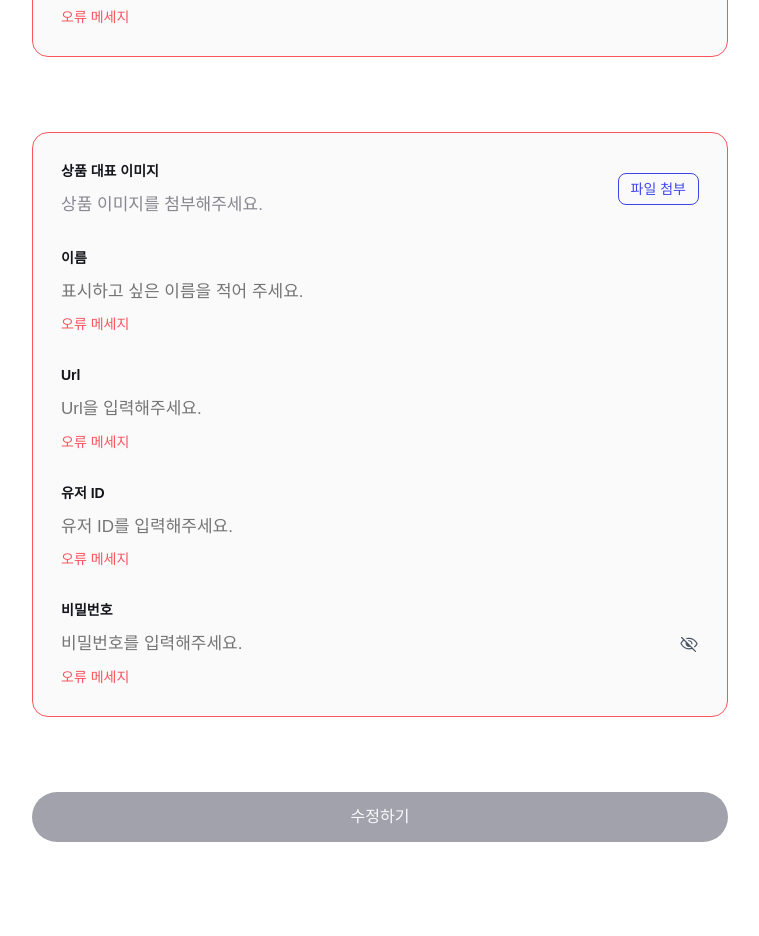
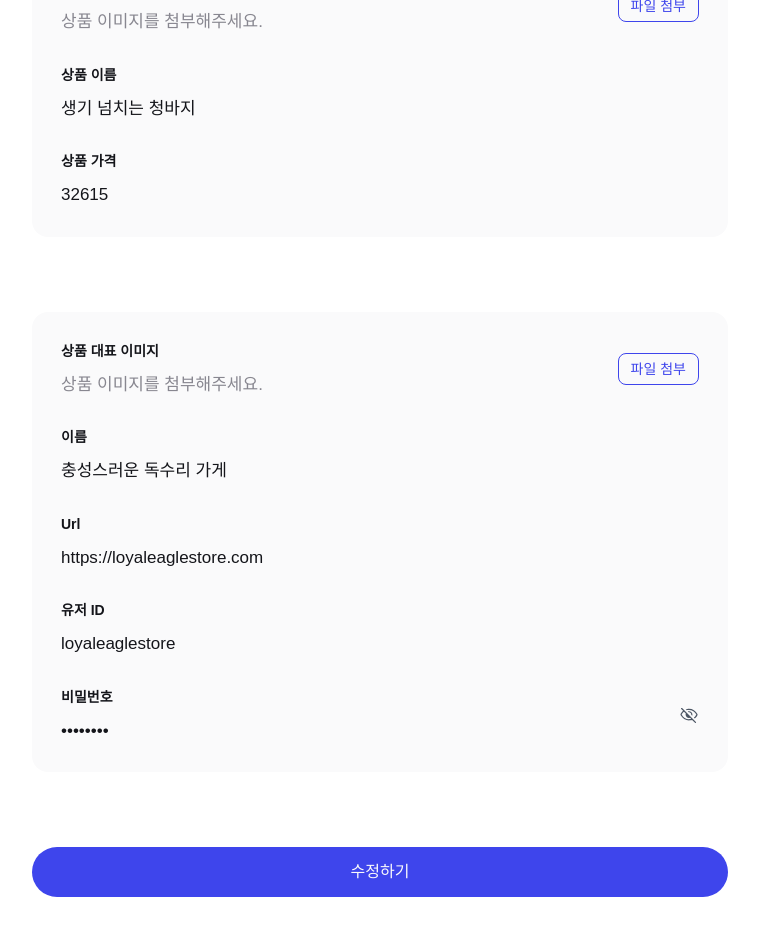
Before and after one commit to Lim-JaeEun/FE16_Basic_Project_Linkshop, a React (Vite) app: page /link/1/edit in a window 1280 px wide. Shown: the part 900-1836 px from the top of the page, without its empty margins (260-1019 px from the left). Built offline with nearby package versions, Linux system fonts and the light colour scheme; a web font is replaced by a local one.

Commit message:
feat: mockData 수정페이지에 불러오기

```diff
--- a/src/components/Field.jsx
+++ b/src/components/Field.jsx
@@ -24,7 +24,15 @@
   color: ${theme.colors.err};
 `;
 
-const Field = ({ type, inputId, label, placeholder, hasError }) => {
+const Field = ({
+  type,
+  inputId,
+  label,
+  placeholder,
+  hasError,
+  value,
+  onChange,
+}) => {
   return (
     <FormGroup>
       <StLabel htmlFor={inputId}>{label}</StLabel>
@@ -34,6 +42,8 @@
         name={inputId}
         placeholder={placeholder}
         hasError={hasError}
+        value={value}
+        onChange={onChange}
       />
       {hasError && <ErrorMessage>오류 메세지</ErrorMessage>}
     </FormGroup>
--- a/src/components/UpdateItemCard.jsx
+++ b/src/components/UpdateItemCard.jsx
@@ -39,7 +39,7 @@
   ${applyFontStyles(FontTypes.REGULAR17, ColorTypes.SECONDARY_GRAY_300)}
 `;
 
-const UpdateItemCard = ({ idKey, hasError }) => {
+const UpdateItemCard = ({ name, price, onChange, idKey, hasError }) => {
   return (
     <Container hasError={hasError}>
       <ImageGroup>
@@ -56,6 +56,8 @@
         label='상품 이름'
         placeholder='상품 이름을 입력해 주세요.'
         hasError={hasError}
+        value={name}
+        onChange={e => onChange?.(idKey, 'name', e.target.value)}
       />
       <Field
         type='number'
@@ -63,6 +65,8 @@
         label='상품 가격'
         placeholder='원화로 표기해 주세요.'
         hasError={hasError}
+        value={price}
+        onChange={e => onChange?.(idKey, 'price', e.target.value)}
       />
     </Container>
   );
--- a/src/components/UpdateProduct.jsx
+++ b/src/components/UpdateProduct.jsx
@@ -24,12 +24,20 @@
   ${applyFontStyles(FontTypes.MEDIUM16, ColorTypes.PRIMARY)}
 `;
 
-const UpdateProduct = ({ hasError }) => {
+const UpdateProduct = ({ products, onChange, hasError }) => {
   return (
     <Container>
       <AddItemCard>추가</AddItemCard>
-      <UpdateItemCard hasError={hasError} />
-      <UpdateItemCard hasError={hasError} />
+      {products.map((product, idx) => (
+        <UpdateItemCard
+          key={idx}
+          idKey={idx}
+          hasError={hasError}
+          name={product.name}
+          price={product.price}
+          onChange={onChange}
+        />
+      ))}
     </Container>
   );
 };
--- a/src/components/UpdateShop.jsx
+++ b/src/components/UpdateShop.jsx
@@ -55,7 +55,7 @@
   cursor: pointer;
 `;
 
-const UpdateShop = ({ idKey, hasError }) => {
+const UpdateShop = ({ idKey, hasError, formData, onChange }) => {
   const [openPassword, setOpenPassword] = useState(false);
 
   const togglePassword = () => {
@@ -78,6 +78,8 @@
         label='이름'
         placeholder='표시하고 싶은 이름을 적어 주세요.'
         hasError={hasError}
+        value={formData.name}
+        onChange={onChange}
       />
 
       <Field
@@ -86,6 +88,8 @@
         label='Url'
         placeholder='Url을 입력해주세요.'
         hasError={hasError}
+        value={formData.url}
+        onChange={onChange}
       />
 
       <Field
@@ -94,6 +98,8 @@
         label='유저 ID'
         placeholder='유저 ID를 입력해주세요.'
         hasError={hasError}
+        value={formData.userId}
+        onChange={onChange}
       />
 
       <ImageGroup>
@@ -103,6 +109,8 @@
           label='비밀번호'
           placeholder='비밀번호를 입력해주세요.'
           hasError={hasError}
+          value={formData.password}
+          onChange={onChange}
         />
         <CloseEyeIcon
           src={openPassword ? openEyeIcon : closeEyeIcon}
--- a/src/pages/UpdateShopPage.jsx
+++ b/src/pages/UpdateShopPage.jsx
@@ -1,4 +1,4 @@
-import { useState } from 'react';
+import { useState, useEffect } from 'react';
 
 import styled from 'styled-components';
 import { useNavigate, useParams } from 'react-router-dom';
@@ -7,6 +7,7 @@
 import UpdateShop from '../components/UpdateShop';
 import BaseButton from '../components/PrimaryButton';
 import theme from '../styles/theme';
+import { generateMockLinkshopData } from '../utils/generateMockLinkshopData';
 
 const Container = styled.div`
   margin-top: 124px;
@@ -31,18 +32,66 @@
 `;
 
 const UpdateShopPage = ({ onSuccess }) => {
-  const [isDisable, setIsDisable] = useState(true);
+  // 버튼 활성화 여부 확인
+  const [isDisable, setIsDisable] = useState(false);
+
+  const [shopData, setShopData] = useState(null);
+  const [productFormData, setProductFormData] = useState([]);
+  const [formData, setFormdata] = useState({
+    name: '',
+    url: '',
+    userId: '',
+    password: '',
+  });
 
   // 에러메세지 UI 확인용
-  const hasError = true;
+  const hasError = false;
 
   const navigate = useNavigate();
   const { URLid } = useParams();
 
+  // mockData 사용
+  useEffect(() => {
+    const mockData = generateMockLinkshopData();
+    setShopData(mockData);
+    setFormdata({
+      name: mockData.name,
+      url: mockData.shop.shopUrl,
+      userId: mockData.userId,
+      password: mockData.password,
+    });
+    setProductFormData(
+      mockData.products.map(p => ({
+        name: p.name,
+        price: p.price,
+      })),
+    );
+  }, []);
+
+  const handleProductChange = (index, field, value) => {
+    setProductFormData(prev => {
+      const updated = [...prev];
+      updated[index][field] = value;
+      return updated;
+    });
+  };
+
   const handleUpdate = () => {
     // 1. 업데이트 로직 수행 (예: API 호출)
     // await updateShop(URLid, updatedData);
+    console.log('수정된 데이터:', {
+      ...shopData,
+      name: formData.name,
+      userId: formData.userId,
+      password: formData.password,
+      shop: {
+        ...shopData.shop,
+        shopUrl: formData.url,
+      },
+    });
 
+    // 수정 확인
+    alert('Mock 데이터 수정 완료 (콘솔 확인)');
     // 2. 성공 시 토스트 띄우기
     onSuccess?.();
 
@@ -50,15 +99,35 @@
     navigate(`/link/${URLid}`);
   };
 
+  const handleChange = e => {
+    const { id, value } = e.target;
+    setFormData(prev => ({
+      ...prev,
+      [id]: value,
+    }));
+  };
+
   return (
     <Container>
-      <UpdateProduct hasError={hasError} />
-      <UpdateShop hasError={hasError} />
-      <BtnWrapper>
-        <StButton onClick={handleUpdate} disabled={isDisable}>
-          수정하기
-        </StButton>
-      </BtnWrapper>
+      {shopData && (
+        <>
+          <UpdateProduct
+            products={productFormData}
+            onChange={handleProductChange}
+            hasError={hasError}
+          />
+          <UpdateShop
+            formData={formData}
+            onChange={handleChange}
+            hasError={hasError}
+          />
+          <BtnWrapper>
+            <StButton onClick={handleUpdate} disabled={isDisable}>
+              수정하기
+            </StButton>
+          </BtnWrapper>
+        </>
+      )}
     </Container>
   );
 };
```
Also changed, not shown: src/api/api.js (added, +83 -0 lines).
